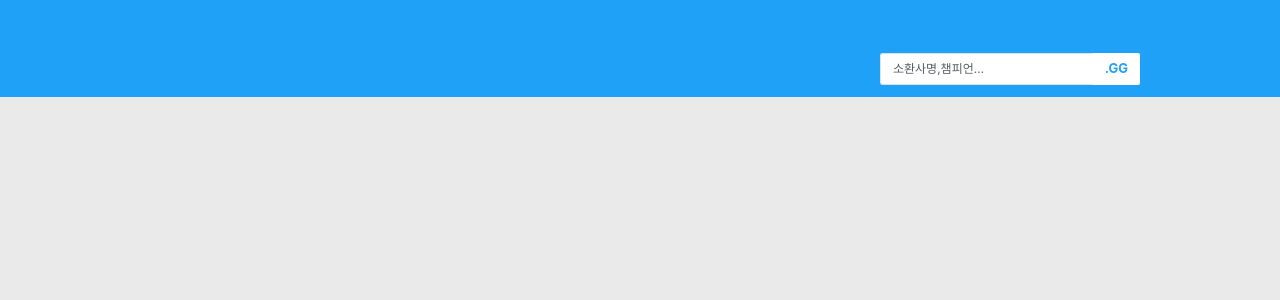
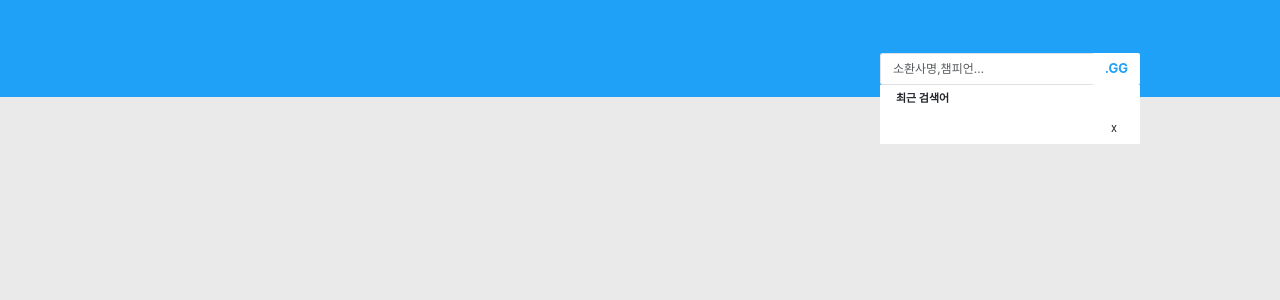
Before and after one commit to christina-minhee/lol_project, a React (Create React App) app: page / in a window 1280 px wide. Both pictures are taken after a click on the button ".GG". Shown: the top 300 px of the page. Built offline with nearby package versions, Linux system fonts and the light colour scheme.

Commit message:
add recent search

```diff
--- /dev/null
+++ b/src/pages/Home/components/Header/History/index.js
@@ -0,0 +1,32 @@
+import classNames from "classnames/bind";
+import styles from "./index.module.sass";
+import { useEffect, useState } from "react";
+
+const cn = classNames.bind(styles);
+
+const History = ({ keywords, handleRemoveKeyword, handleSearch }) => {
+  return (
+    !!keywords.length && (
+      <div className={cn("history_container")}>
+        <div className={cn("history_title")}>
+          <p>최근 검색어</p>
+        </div>
+        <ul className={cn("history_list_container")}>
+          {keywords.map((keyword) => (
+            <li key={keyword.id} className={cn("history_items")}>
+              <p onClick={() => handleSearch(keyword.str)}>{keyword.str}</p>
+              <div
+                className={cn("close_btn")}
+                onClick={() => handleRemoveKeyword(keyword.id)}
+              >
+                x
+              </div>
+            </li>
+          ))}
+        </ul>
+      </div>
+    )
+  );
+};
+
+export default History;
--- /dev/null
+++ b/src/pages/Home/components/Header/History/index.module.sass
@@ -0,0 +1,42 @@
+.history_container
+  position: absolute
+  display: flex
+  flex-direction: column
+  width: 260px
+  tranform: translateY(50%)
+  background-color: white
+  z-index: 2
+  font-size: 11px
+
+.history_title
+  display: flex
+  justify-content: space-between
+  width: 100%
+  align-items: center
+  height:100%
+  p
+    font-weight: bold
+    padding: 8px 16px
+
+.history_list_container
+  display: flex
+  height: 100%
+  flex-direction: column
+
+.history_items
+  display: flex
+  justify-content: space-between
+  width: 100%
+  align-items: center
+  flex-direction: row
+  &:hover
+    background-color: grey
+  p
+    padding: 16px 16px
+    width: 80%
+  .close_btn
+    display: flex
+    justify-content: center
+    align-items: center
+    width: 20%
+    cursor: pointer
--- a/src/pages/Home/components/Header/index.css
+++ b/src/pages/Home/components/Header/index.css
@@ -1,4 +1,5 @@
 .header {
+  position: relative;
   width: 100vw;
   height: 97px;
   background-color: #1ea1f7;
--- a/src/pages/Home/components/Header/index.js
+++ b/src/pages/Home/components/Header/index.js
@@ -1,11 +1,22 @@
 import "./index.css";
-import { useState } from "react";
+import { useState, useEffect } from "react";
 import { useDispatch } from "react-redux";
 import { updateSummoner } from "../../../../store";
+import History from "./History";
 
 const Header = () => {
   const dispatch = useDispatch();
+  const [keywords, setKeywords] = useState([]);
   const [searchInput, setSearchInput] = useState("");
+
+  useEffect(() => {
+    const res = localStorage.getItem("keywords") || "[]";
+    setKeywords(JSON.parse(res));
+  }, []);
+
+  useEffect(() => {
+    localStorage.setItem("keywords", JSON.stringify(keywords));
+  }, [keywords]);
 
   const onChangeSearch = (e) => {
     setSearchInput(e.target.value);
@@ -13,16 +24,33 @@ const Header = () => {
 
   const handleOnKeyPress = (e) => {
     if (e.key === "Enter") {
-      onClickSearch();
+      handleSearch(searchInput);
     }
   };
 
-  const onClickSearch = (e) => {
-    dispatch(updateSummoner(searchInput));
+  const handleAddKeyWord = (str) => {
+    const newWord = {
+      id: Date.now(),
+      str: str,
+    };
+    setKeywords([newWord, ...keywords]);
+  };
+
+  const handleRemoveKeyword = (id) => {
+    const nextWord = keywords.filter((word) => {
+      return word.id != id;
+    });
+    setKeywords(nextWord);
+  };
+
+  const handleSearch = (input) => {
+    dispatch(updateSummoner(input));
+    handleAddKeyWord(input);
   };
 
   return (
     <div className="header">
+      <div className="search_bar_wrap">
         <div className="input-group">
           <input
             type="text"
@@ -37,13 +65,17 @@ const Header = () => {
           <button
             className="btn btn-outline-secondary"
             type="button"
-          onClick={onClickSearch}
+            onClick={() => handleSearch(searchInput)}
           >
             .GG
           </button>
         </div>
-      {/* TO DO recent search */}
-      {/* TO DO search result */}
+        <History
+          keywords={keywords}
+          handleSearch={handleSearch}
+          handleRemoveKeyword={handleRemoveKeyword}
+        />
+      </div>
     </div>
   );
 };
```
Lines whose indentation alone changed are shown as unchanged.
